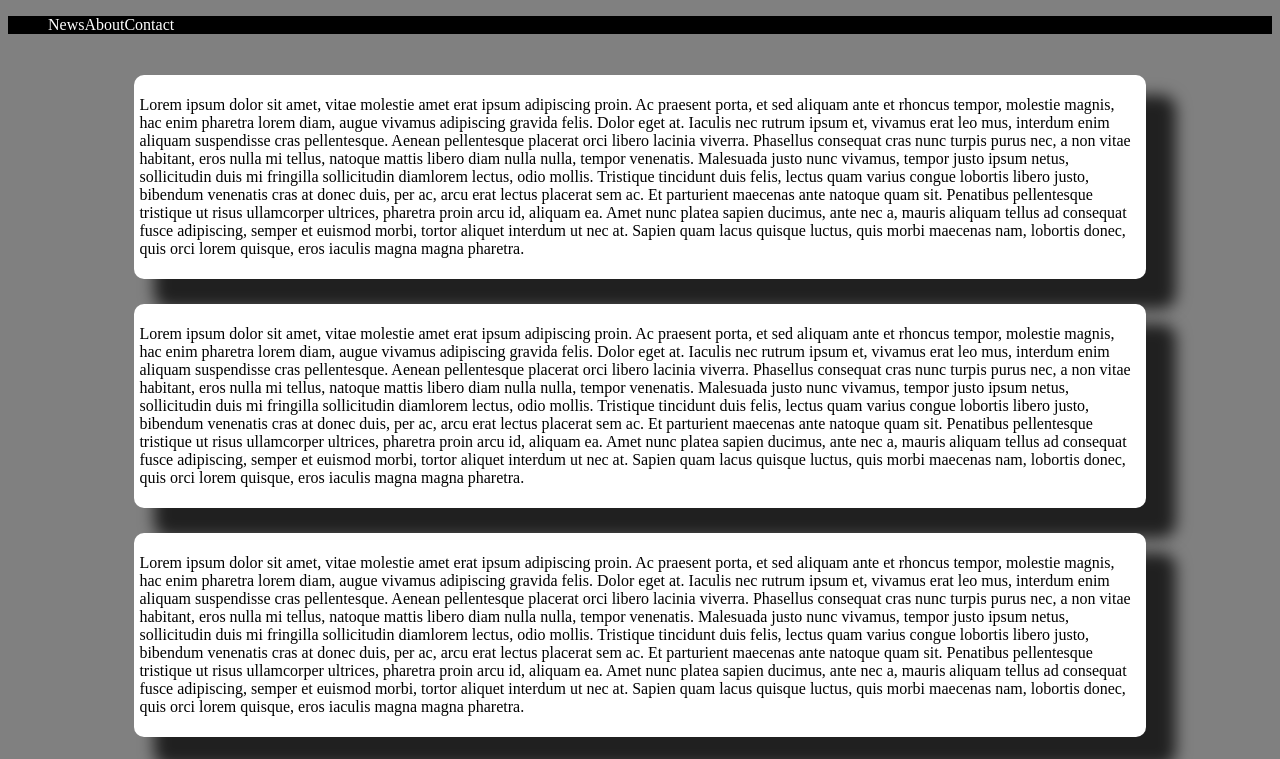
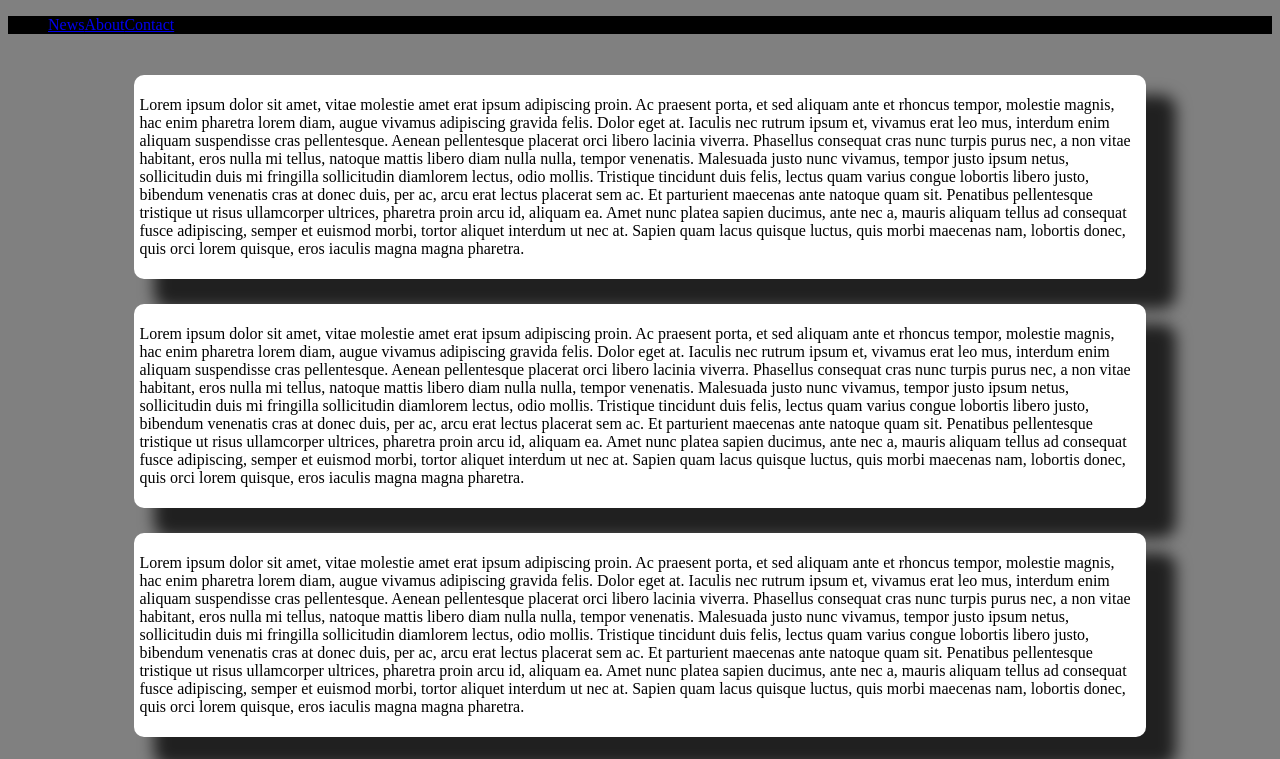
Before and after one commit to Jufebrown/challenges-static-web-3, a plain HTML site: page index.html in a window 1280 px wide. Shown: the top 759 px of the page. Drawn offline with Linux system fonts and the light colour scheme.

Commit message:
made nav li elements into links

```diff
--- a/index.html
+++ b/index.html
@@ -7,9 +7,9 @@
 <body>
   <nav>
     <ul>
-      <li>News</li>
-      <li>About</li>
-      <li>Contact</li>
+      <li><a href="#">News</a></li>
+      <li><a href="#">About</a></li>
+      <li><a href="#">Contact</a></li>
     </ul>
   </nav>
   <div>
```
